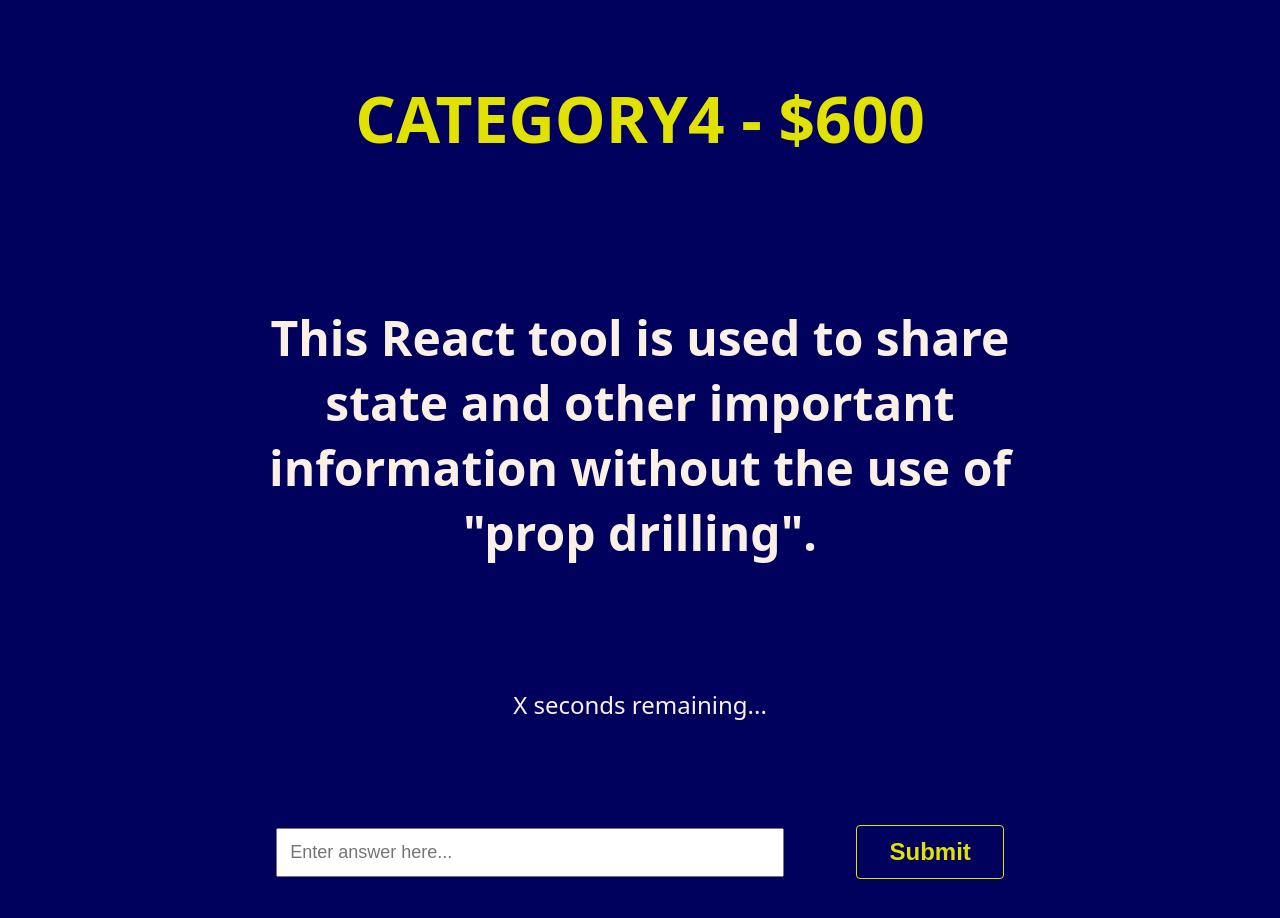
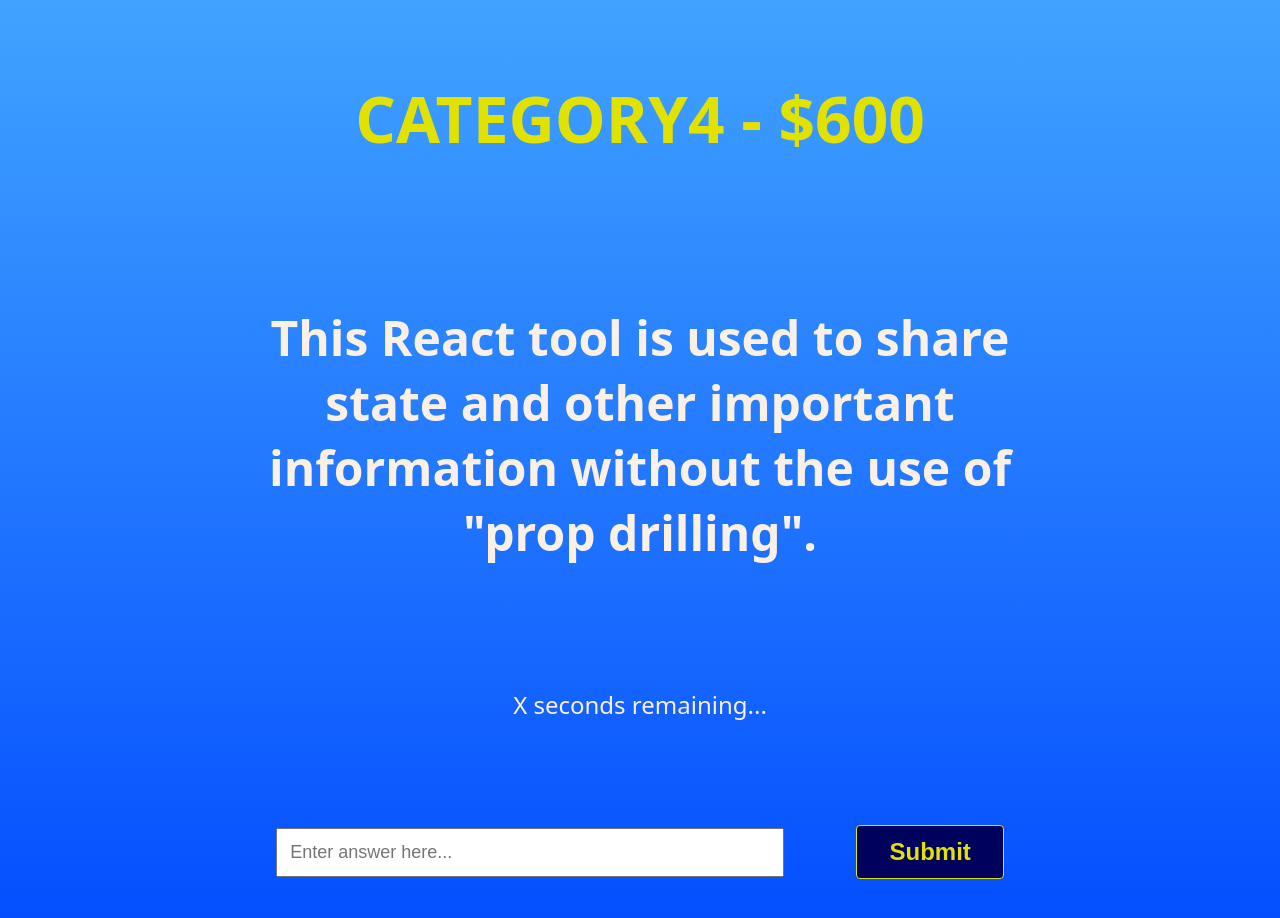
Before and after one commit to Ochoa-Projects/react-jeopardy, a Next.js app: page /gameboard/questions/1 in a window 1280 px wide. Shown: the top 918 px of the page. Built offline with nearby package versions, Linux system fonts and the light colour scheme.

Commit message:
add optional color prop to page container and give question page light blue gradient

```diff
--- a/components/PageContainer/index.js
+++ b/components/PageContainer/index.js
@@ -1,7 +1,11 @@
 import styles from "./styles.module.css";
 
-const PageContainer = ({ children }) => {
-  return <div className={styles.pageContainer}>{children}</div>;
+const PageContainer = ({ children, color = "--dark-blue" }) => {
+  return (
+    <div style={{ background: color }} className={styles.pageContainer}>
+      {children}
+    </div>
+  );
 };
 
 export default PageContainer;
--- a/pages/gameboard/questions/[id]/index.js
+++ b/pages/gameboard/questions/[id]/index.js
@@ -3,7 +3,7 @@
 
 export default function Question() {
   return (
-    <PageContainer>
+    <PageContainer color="var(--light-blue-gradient)">
       <h1 className={styles.questionHeading}>CATEGORY4 - $600</h1>
       <div className={styles.questionContainer}>
         <h2>
```
